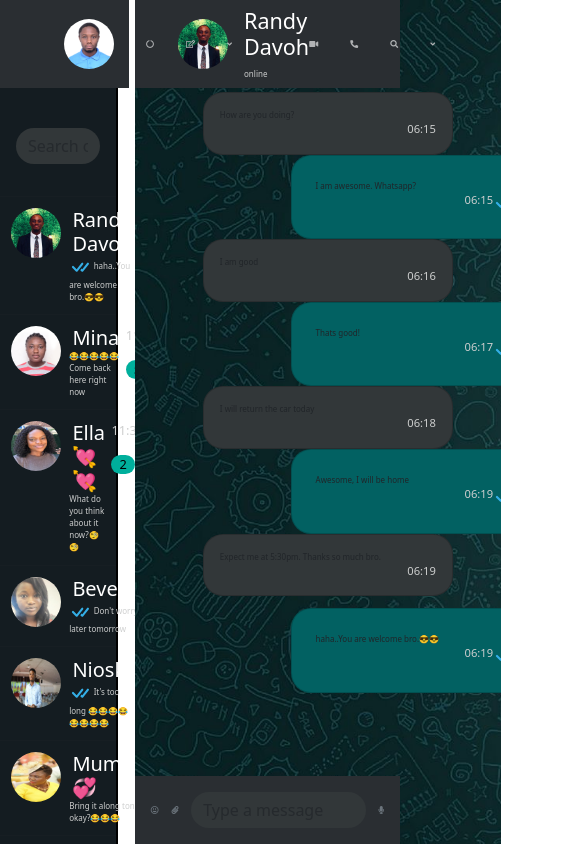
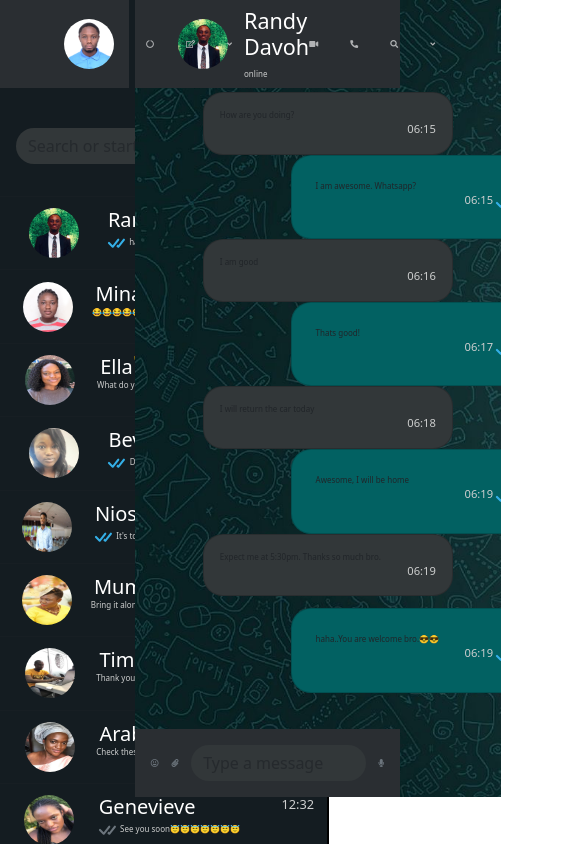
Before and after one commit to randyelorm/randys-whatsapp-react, a React (Create React App) app: page / in a window 390 px wide. Shown: the top 844 px of the page, 585 px wide, since content can reach past the window. Built offline with nearby package versions, Linux system fonts and the light colour scheme.

Commit message:
desktop fix update

```diff
--- a/src/Components/LEFT-COLUMN/left.css
+++ b/src/Components/LEFT-COLUMN/left.css
@@ -1,6 +1,11 @@
+
+
+
+
 .left-box {
     border-right: 2px solid black;
     background-color:#141C21;
+    height: auto;
 
 }
 
--- a/src/Components/RIGHT-COLUMN/right.css
+++ b/src/Components/RIGHT-COLUMN/right.css
@@ -1,3 +1,15 @@
+html {
+    position: relative;
+    min-width: 1024px;
+    min-height: 768px;
+    height: 100%;
+  }
+
+
+
+
+
+
 .chat-body {
     background:url("../../Images/background.jpeg");
     background-repeat: no-repeat;
@@ -182,3 +194,22 @@
     text-decoration: underline !important;
     color: #34AFE7 !important;
 }
+
+
+
+@media only screen and (max-width:768px) {
+
+
+    .chat-body {
+        background:url("../../Images/background.jpeg");
+        background-repeat: no-repeat;
+        background-size:cover;
+        color:white;
+        height:auto !important;
+        overflow-x: hidden;
+
+
+
+
+    }
+  }
```
Also changed, not shown: 1 other file (tests, documents, lock files or other folders).
